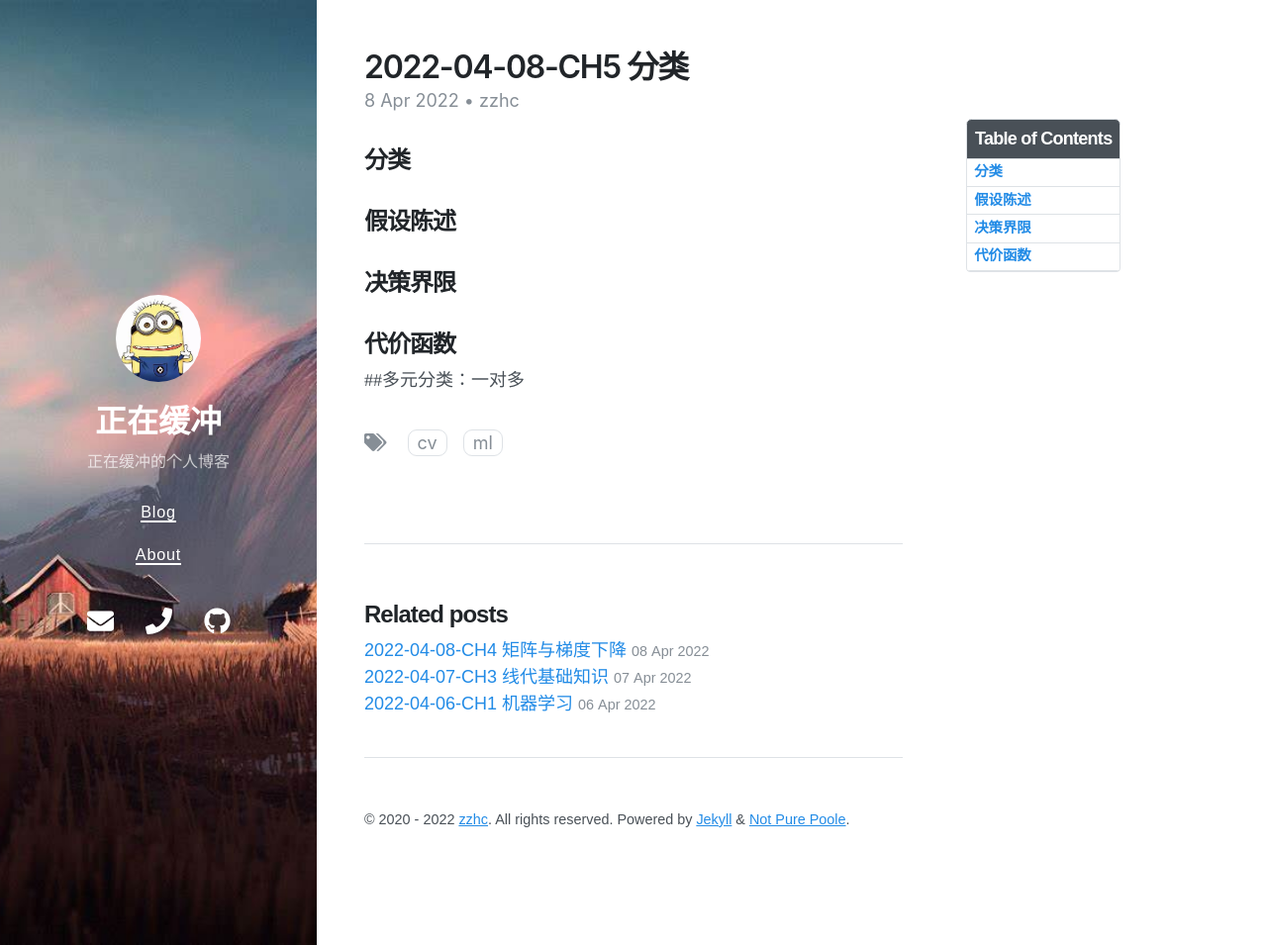
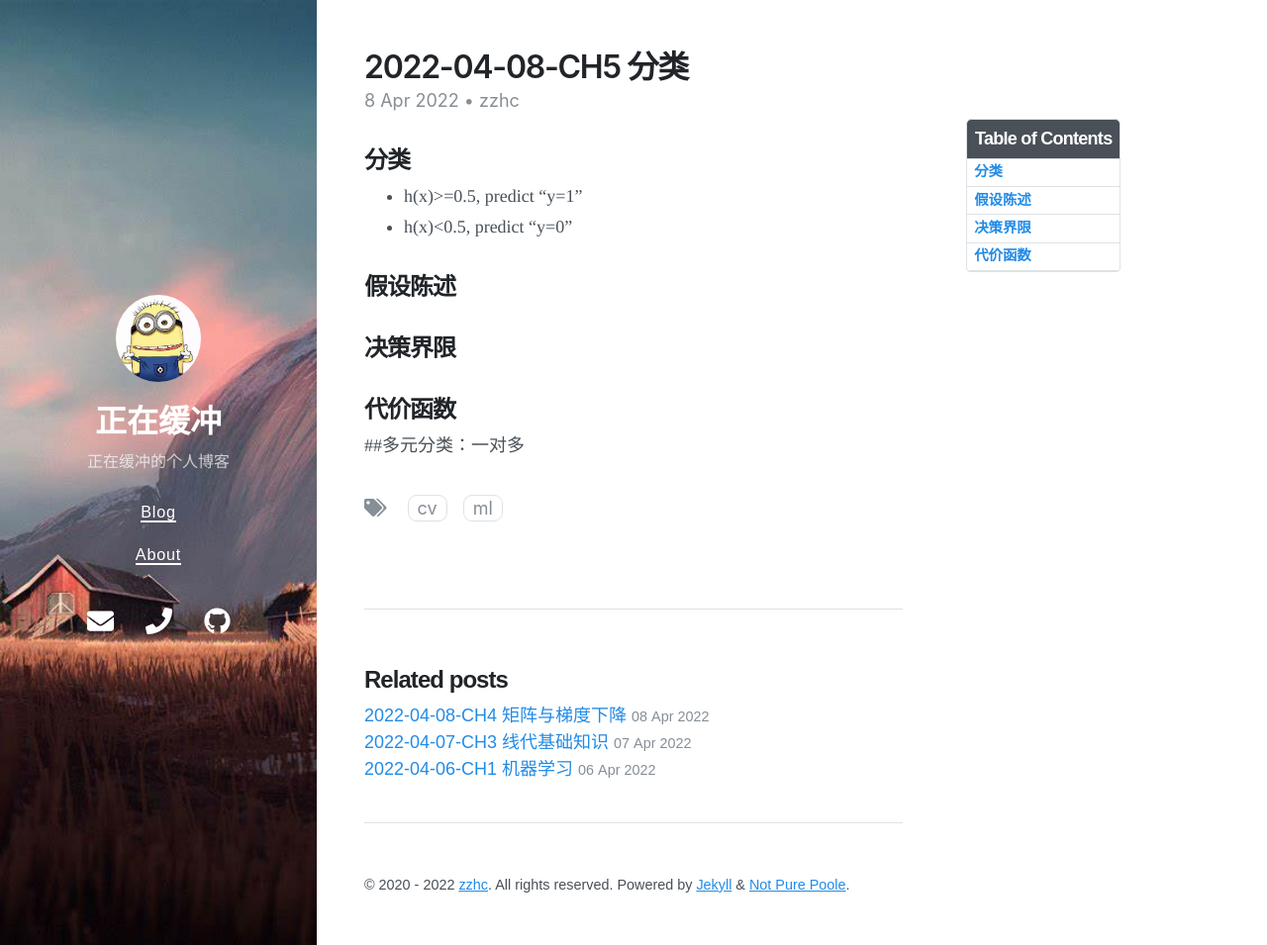
Before and after one commit to Zzhc3321/personal-blog.github.io, a Jekyll site: the page built from _posts/2022-04-08-CH5 分类.md, in a window 1280 px wide and 955 px high. Shown: the whole window at 99% size. Built offline with Jekyll 4.4.1, drawn with Linux system fonts in a browser that asks for light colours; nearby versions of some CDN libraries.

Commit message:
修改文件: _posts/2022-04-08-CH5 分类.md

```diff
--- a/_posts/2022-04-08-CH5 分类.md
+++ b/_posts/2022-04-08-CH5 分类.md
@@ -10,6 +10,8 @@ author: zzhc
 
 ## 分类
 
+ - h(x)>=0.5, predict "y=1"
+ - h(x)<0.5, predict "y=0"
 
 ## 假设陈述
 
```
